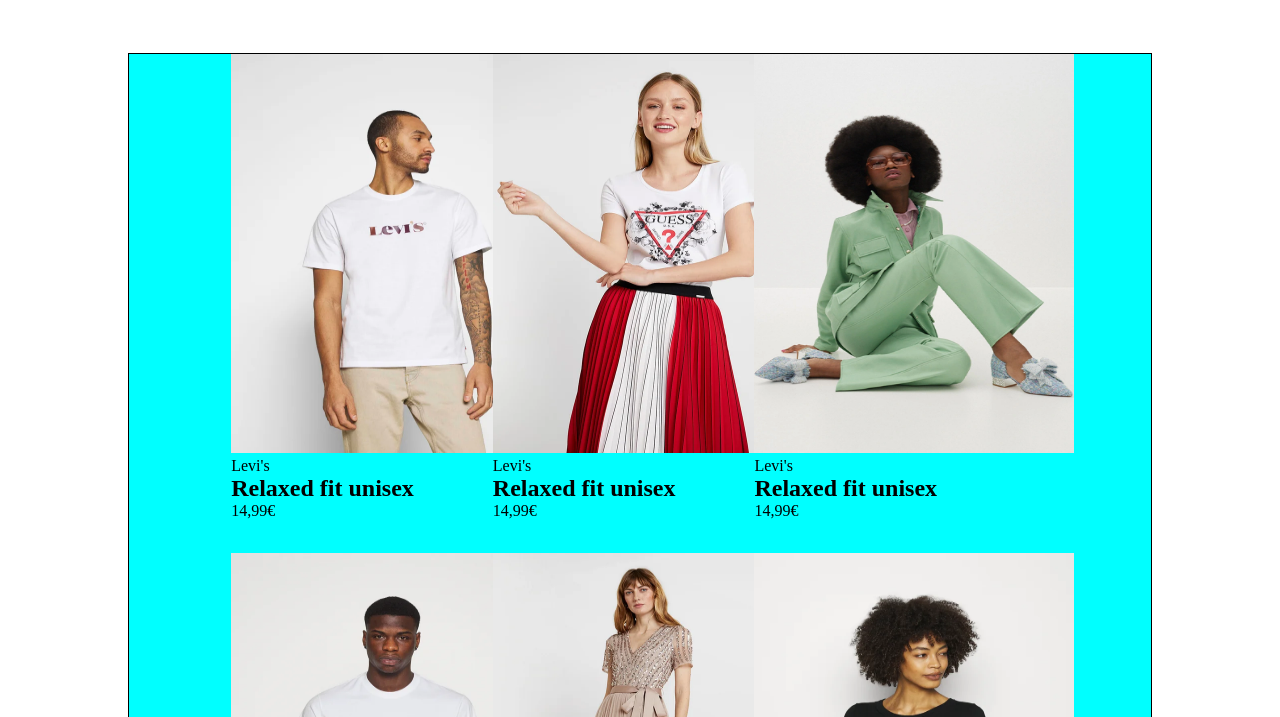
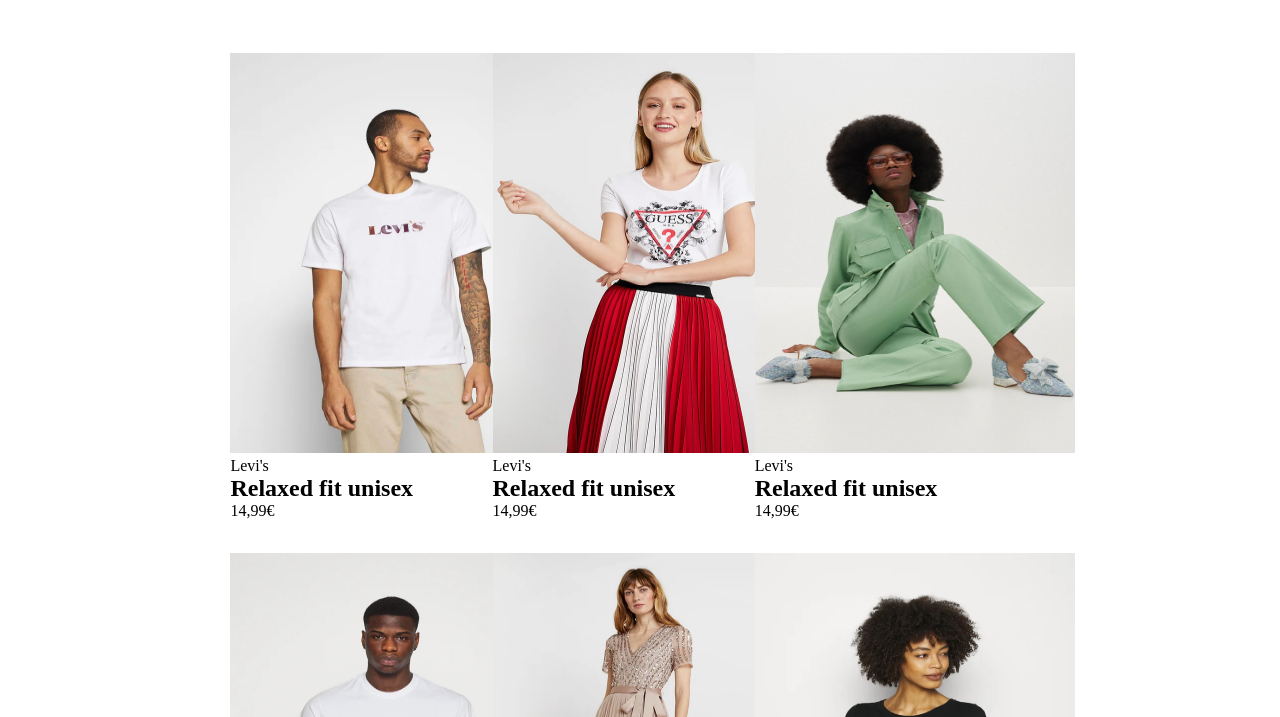
Before and after one commit to RobertoCartaMantiglia/html-css-boolando, a plain HTML site: page index.html in a window 1280 px wide. Shown: the part 83-800 px from the top of the page. Drawn offline with Linux system fonts and the light colour scheme.

Commit message:
delete background

```diff
--- a/css/style.css
+++ b/css/style.css
@@ -48,11 +48,8 @@ article img{
     display: flex;
 }
 .main-content{
-    border: 1px solid black;
     width: 80%;
     height: 1000px;
-    background-color: aqua;
-
 }
 .outfit{
     width: 32%;
```
